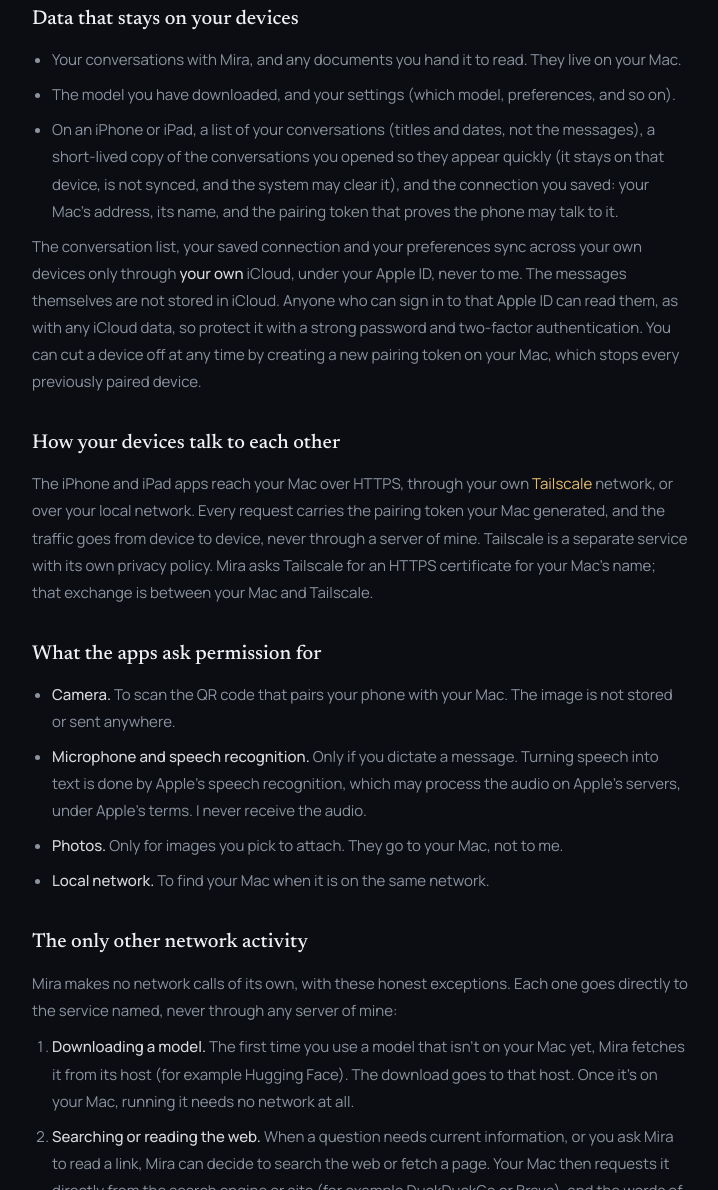
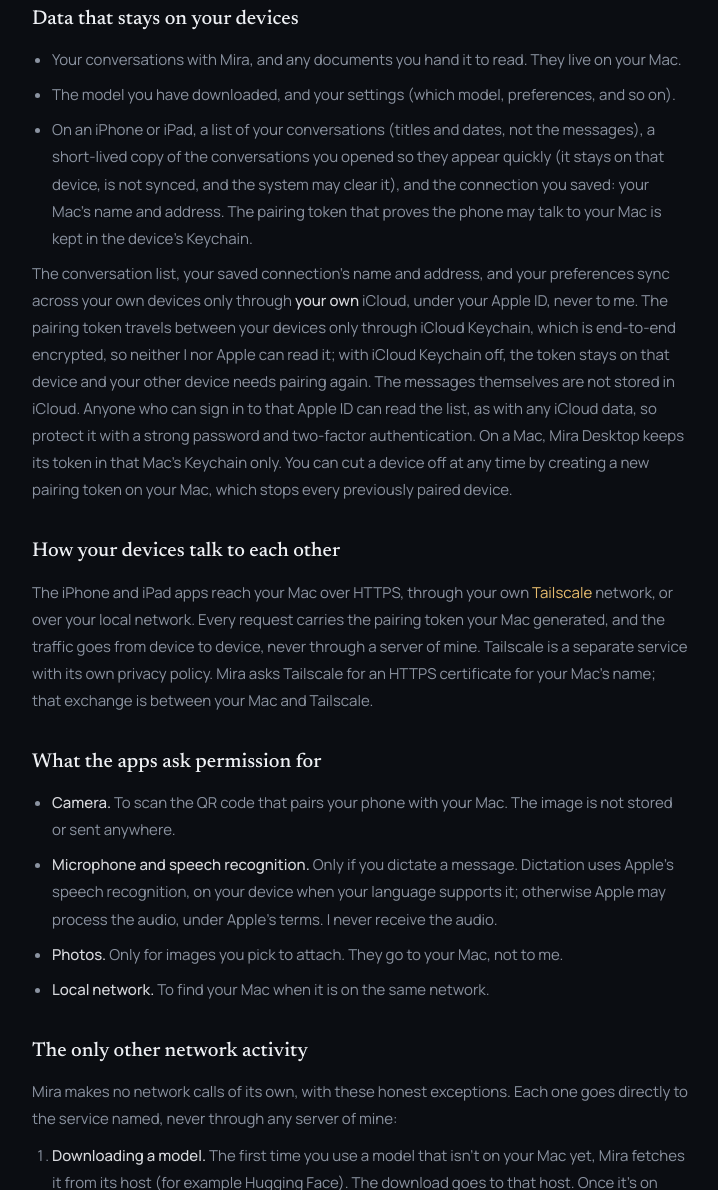
Before and after one commit to mabaeyens/mira-web, a plain HTML site: page mira/privacy/index.html in a window 1280 px wide. Shown: the part 867-2057 px from the top of the page, without its empty margins (280-998 px from the left). Drawn offline with Linux system fonts and the light colour scheme.

Commit message:
docs(privacy): the pairing token lives in the Keychain; dictation is on-device where supported
Describes 0.4.0 build 2, now on TestFlight and device-checked: the token is a Keychain item that syncs through iCloud Keychain, and the iCloud key-value store holds only the connection's name and URL. Dictation requires on-device recognition when the language supports it.

```diff
--- a/mira/privacy/index.html
+++ b/mira/privacy/index.html
@@ -99,7 +99,7 @@
         <svg class="home-mark" aria-hidden="true"><use href="#ico-home"/></svg>Mira · Legal
       </p>
       <h1>Privacy Policy</h1>
-      <p class="updated">Last updated: 2026-11-21</p>
+      <p class="updated">Last updated: 2026-11-22</p>
 
       <p class="lead">
         Mira is built privacy-first, and this policy is short because there is little to say.
@@ -128,9 +128,9 @@
         <ul>
           <li>Your conversations with Mira, and any documents you hand it to read. They live on your Mac.</li>
           <li>The model you have downloaded, and your settings (which model, preferences, and so on).</li>
-          <li>On an iPhone or iPad, a list of your conversations (titles and dates, not the messages), a short-lived copy of the conversations you opened so they appear quickly (it stays on that device, is not synced, and the system may clear it), and the connection you saved: your Mac's address, its name, and the pairing token that proves the phone may talk to it.</li>
+          <li>On an iPhone or iPad, a list of your conversations (titles and dates, not the messages), a short-lived copy of the conversations you opened so they appear quickly (it stays on that device, is not synced, and the system may clear it), and the connection you saved: your Mac's name and address. The pairing token that proves the phone may talk to your Mac is kept in the device's Keychain.</li>
         </ul>
-        <p>The conversation list, your saved connection and your preferences sync across your own devices only through <strong>your own</strong> iCloud, under your Apple ID, never to me. The messages themselves are not stored in iCloud. Anyone who can sign in to that Apple ID can read them, as with any iCloud data, so protect it with a strong password and two-factor authentication. You can cut a device off at any time by creating a new pairing token on your Mac, which stops every previously paired device.</p>
+        <p>The conversation list, your saved connection's name and address, and your preferences sync across your own devices only through <strong>your own</strong> iCloud, under your Apple ID, never to me. The pairing token travels between your devices only through iCloud Keychain, which is end-to-end encrypted, so neither I nor Apple can read it; with iCloud Keychain off, the token stays on that device and your other device needs pairing again. The messages themselves are not stored in iCloud. Anyone who can sign in to that Apple ID can read the list, as with any iCloud data, so protect it with a strong password and two-factor authentication. On a Mac, Mira Desktop keeps its token in that Mac's Keychain only. You can cut a device off at any time by creating a new pairing token on your Mac, which stops every previously paired device.</p>
       </section>
 
       <section>
@@ -142,7 +142,7 @@
         <h2>What the apps ask permission for</h2>
         <ul>
           <li><strong>Camera.</strong> To scan the QR code that pairs your phone with your Mac. The image is not stored or sent anywhere.</li>
-          <li><strong>Microphone and speech recognition.</strong> Only if you dictate a message. Turning speech into text is done by Apple's speech recognition, which may process the audio on Apple's servers, under Apple's terms. I never receive the audio.</li>
+          <li><strong>Microphone and speech recognition.</strong> Only if you dictate a message. Dictation uses Apple's speech recognition, on your device when your language supports it; otherwise Apple may process the audio, under Apple's terms. I never receive the audio.</li>
           <li><strong>Photos.</strong> Only for images you pick to attach. They go to your Mac, not to me.</li>
           <li><strong>Local network.</strong> To find your Mac when it is on the same network.</li>
         </ul>
```
Also changed, not shown: mira/index.html (+1 -1 lines).
